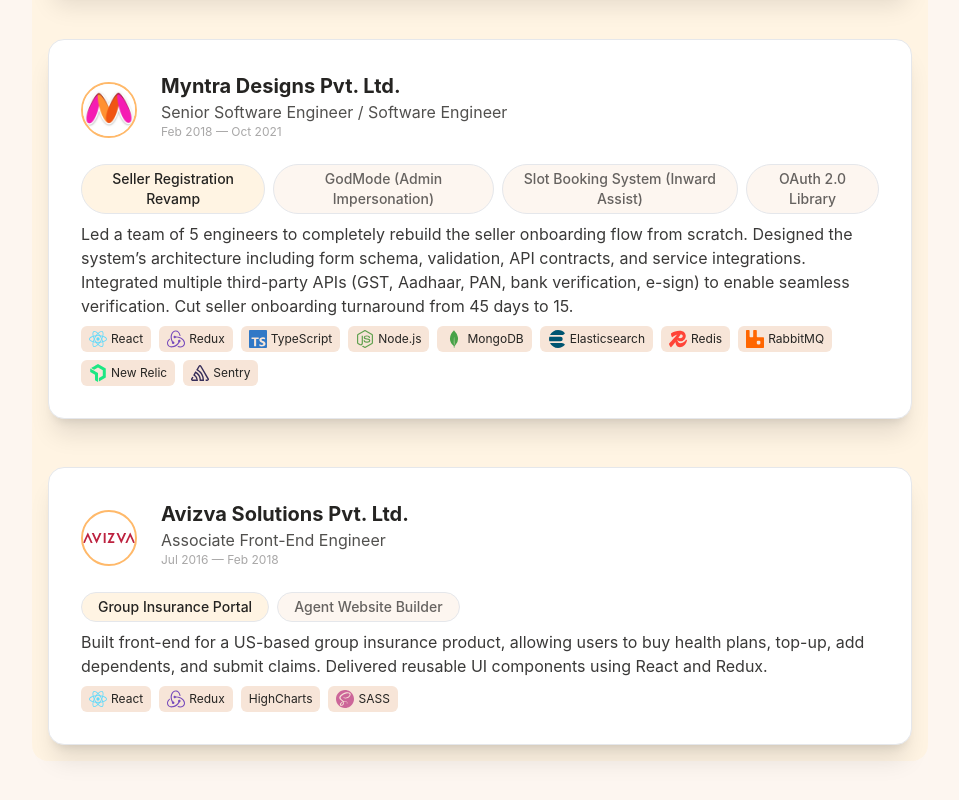
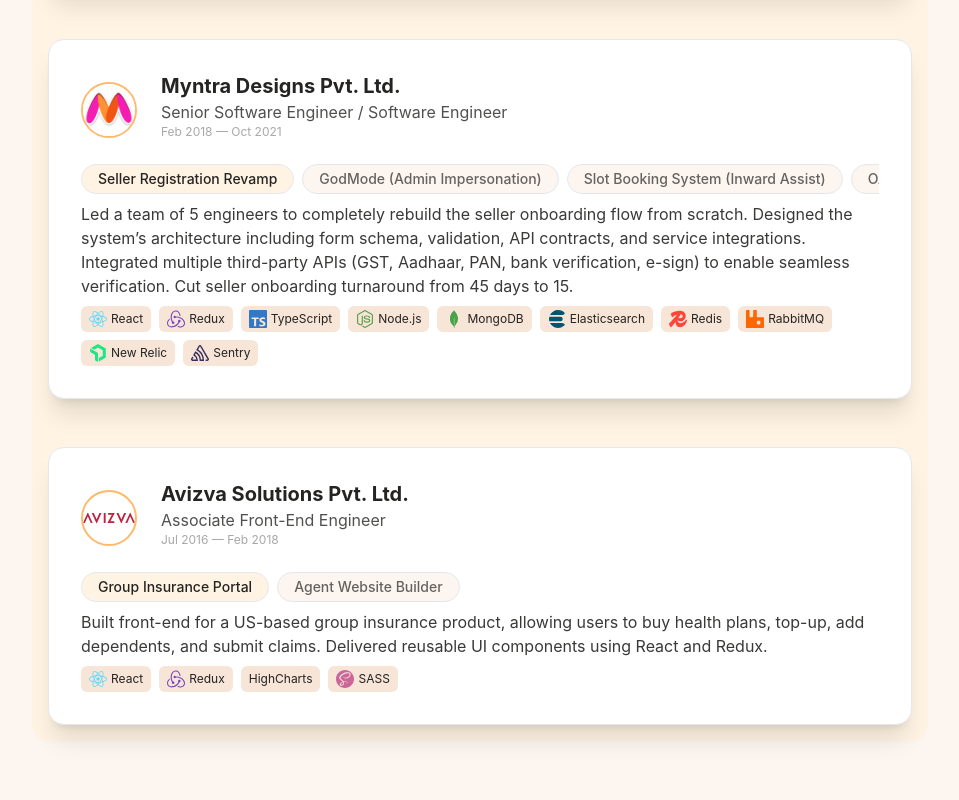
Before and after one commit to rahultiwari0310/portfolio, a React (Vite) app: page / in a window 1280 px wide. Shown: the part 2206-3006 px from the top of the page, without its empty margins (160-1119 px from the left). Built offline with nearby package versions, Linux system fonts and the light colour scheme.

Commit message:
Fix button text wrapping and add horizontal scroll to ProjectTabs

```diff
--- a/src/components/ProjectTabs.jsx
+++ b/src/components/ProjectTabs.jsx
@@ -16,7 +16,7 @@
           <button
             key={p.name}
             className={
-              "px-4 py-1 rounded-full text-sm font-medium transition " +
+              "px-4 py-1 rounded-full text-sm font-medium transition whitespace-nowrap flex-shrink-0 " +
               (activeTab === idx
                 ? "bg-tan text-charcoal border bordercream"
                 : "bg-cream text-charcoal/70 hover:bg-tan border bordercream")
```
